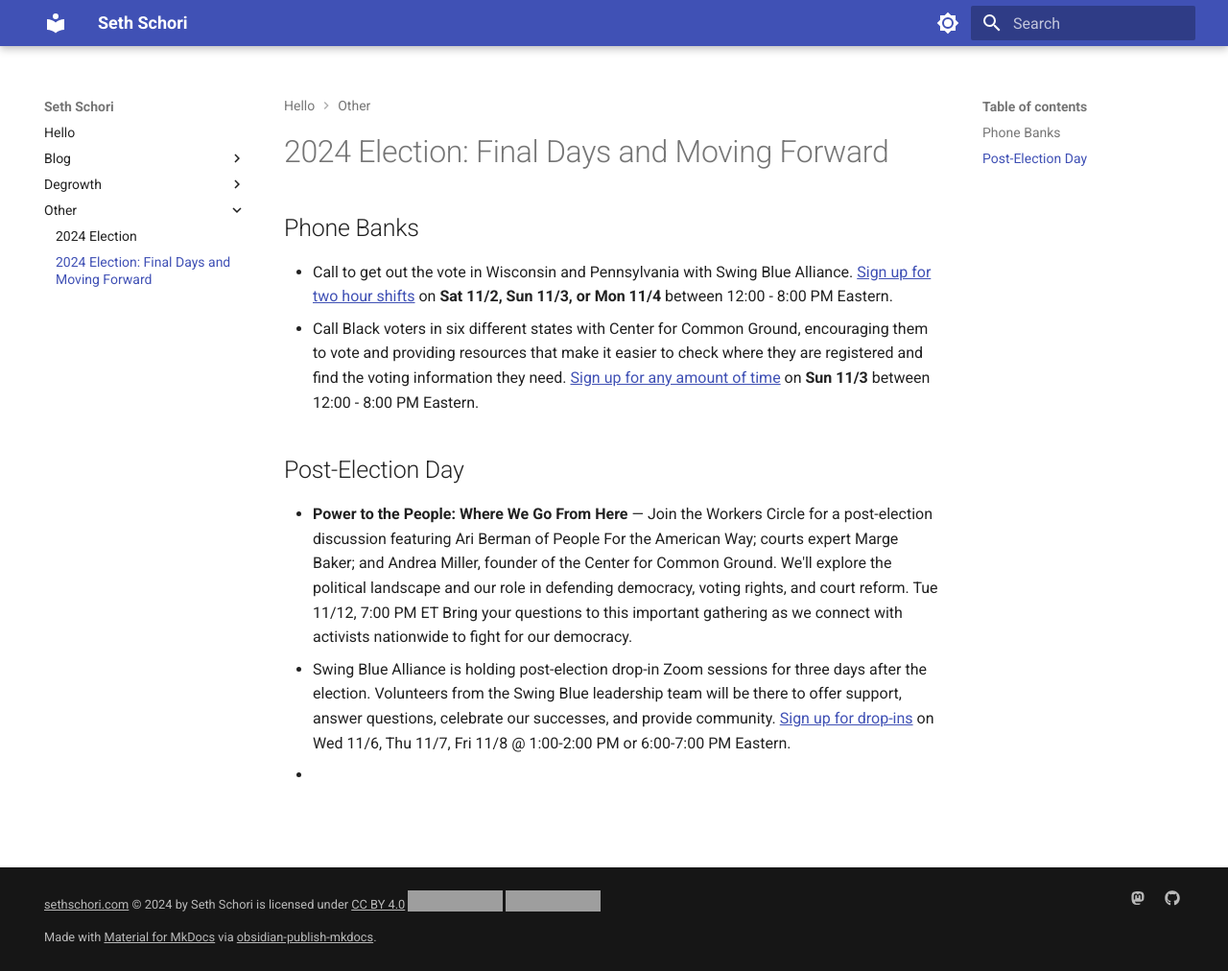
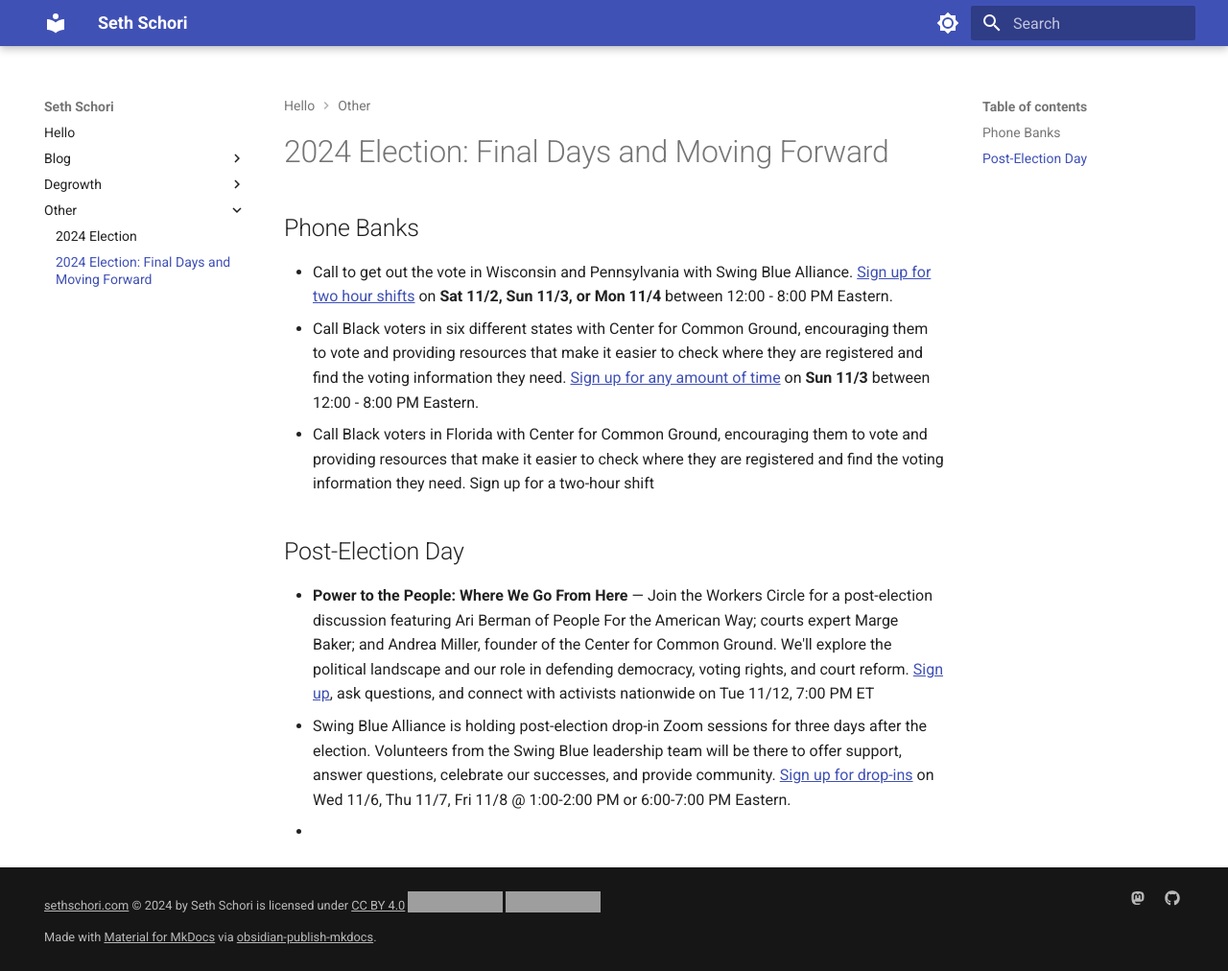
Before and after one commit to sethschori/sethschori.github.io, an MkDocs documentation site: the page built from docs/other/2024-election-ending.md, in a window 1280 px wide and 1012 px high. Shown: the whole window at 96% size. Built offline with MkDocs 1.6.1 and Material for MkDocs 9.7.7, drawn with Linux system fonts in a browser that asks for light colours; grey boxes are pictures that could not be loaded.

Commit message:
vault backup: 2024-11-02 08:52:58

```diff
--- a/docs/other/2024-election-ending.md
+++ b/docs/other/2024-election-ending.md
@@ -3,8 +3,8 @@
 ## Phone Banks
 - Call to get out the vote in Wisconsin and Pennsylvania with Swing Blue Alliance. [Sign up for two hour shifts](https://www.mobilize.us/swingbluealliance/event/726445/) on **Sat 11/2, Sun 11/3, or Mon 11/4** between 12:00 - 8:00 PM Eastern.
 - Call Black voters in six different states with Center for Common Ground, encouraging them to vote and providing resources that make it easier to check where they are registered and find the voting information they need. [Sign up for any amount of time](https://actionnetwork.org/events/callapalooza-november-3?source=direct_link&referrer=group-the-workers-circle) on **Sun 11/3** between 12:00 - 8:00 PM Eastern.
+- Call Black voters in Florida with Center for Common Ground, encouraging them to vote and providing resources that make it easier to check where they are registered and find the voting information they need. Sign up for a two-hour shift
 ## Post-Election Day
-- **Power to the People: Where We Go From Here** — Join the Workers Circle for a post-election discussion featuring Ari Berman of People For the American Way; courts expert Marge Baker; and Andrea Miller, founder of the Center for Common Ground. We'll explore the political landscape and our role in defending democracy, voting rights, and court reform. Tue 11/12, 7:00 PM ET
-Bring your questions to this important gathering as we connect with activists nationwide to fight for our democracy.
+- **Power to the People: Where We Go From Here** — Join the Workers Circle for a post-election discussion featuring Ari Berman of People For the American Way; courts expert Marge Baker; and Andrea Miller, founder of the Center for Common Ground. We'll explore the political landscape and our role in defending democracy, voting rights, and court reform. [Sign up](https://us02web.zoom.us/meeting/register/tZMpdu6pqDwtH9XIzrp7nk2s51HqZesarWsd#/registration), ask questions, and connect with activists nationwide on Tue 11/12, 7:00 PM ET
 - Swing Blue Alliance is holding post-election drop-in Zoom sessions for three days after the election. Volunteers from the Swing Blue leadership team will be there to offer support, answer questions, celebrate our successes, and provide community. [Sign up for drop-ins](https://www.mobilize.us/swingbluealliance/event/740136/) on Wed 11/6, Thu 11/7, Fri 11/8 @ 1:00-2:00 PM or 6:00-7:00 PM Eastern.
 -
```
